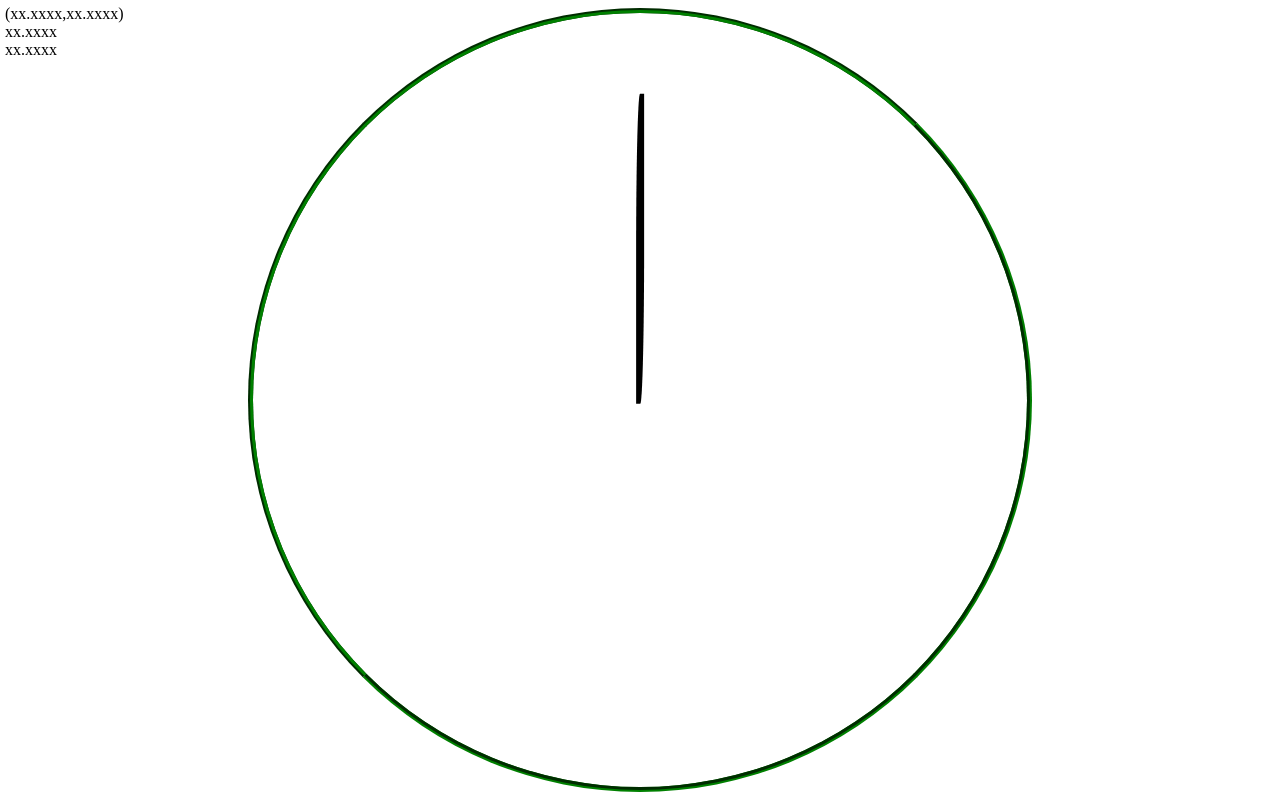
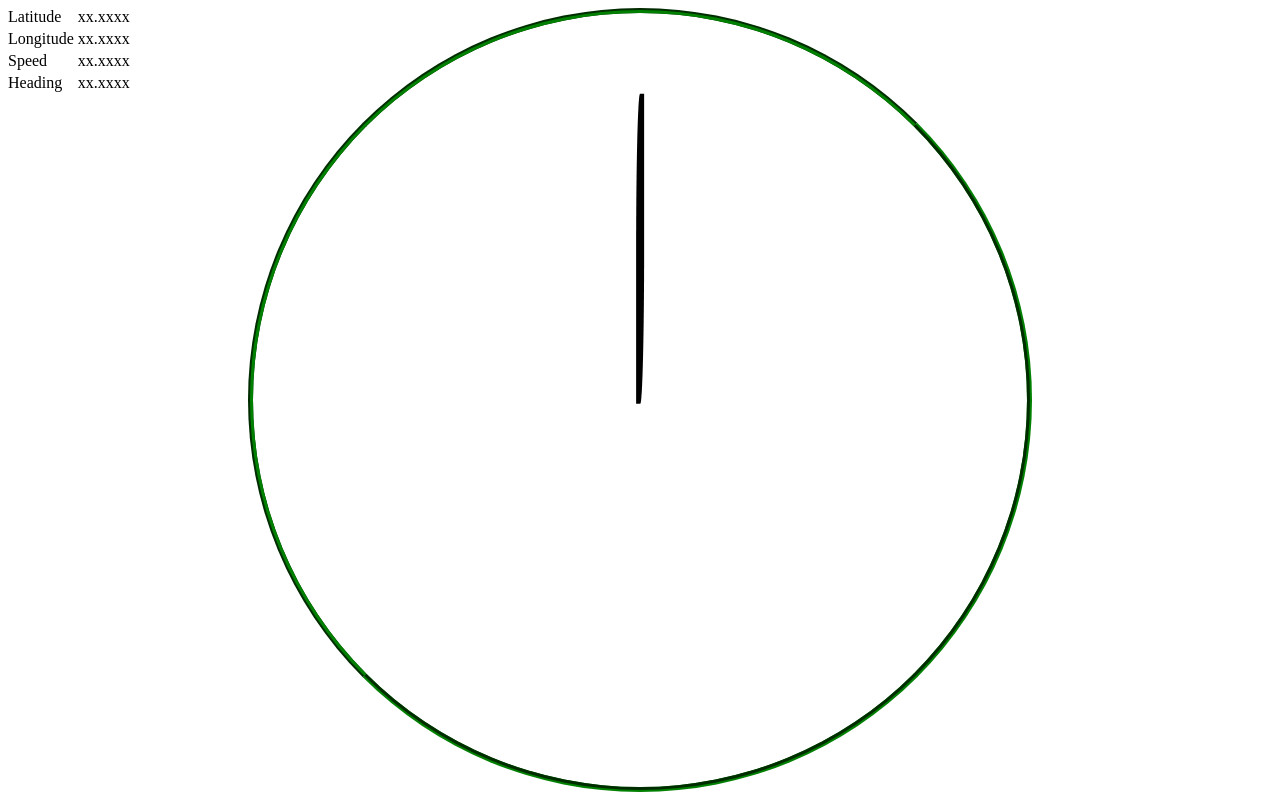
Before and after one commit to radioxeth/compass, a website: page app/index.html in a window 1280 px wide. Drawn offline with Linux system fonts and the light colour scheme.

Commit message:
add id to pointer div

```diff
--- a/app/index.html
+++ b/app/index.html
@@ -10,12 +10,28 @@
 
 <body>
     <div class="compass-stats">
-        (<span id="latitude">xx.xxxx</span>,<span id="longitude">xx.xxxx</span>)
-        <div id="speed">xx.xxxx</div>
-        <div id="heading">xx.xxxx</div>
+        <table>
+            <tr>
+                <td>Latitude</td>
+                <td><span id="latitude">xx.xxxx</span></td>
+            </tr>
+            <tr>
+                <td>Longitude</td>
+                <td><span id="longitude">xx.xxxx</span></td>
+            </tr>
+            <tr>
+                <td>Speed</td>
+                <td><span id="speed">xx.xxxx</span></td>
+            </tr>
+            <tr>
+                <td>Heading</td>
+                <td><span id="heading">xx.xxxx</span></td>
+            </tr>
+        </table>
+
     </div>
-    <div class="compass-border">
-        <div class="compass-pointer">
+    <div id="compass-border" class="compass-border">
+        <div id="compass-pointer" class="compass-pointer">
 
         </div>
     </div>
```
